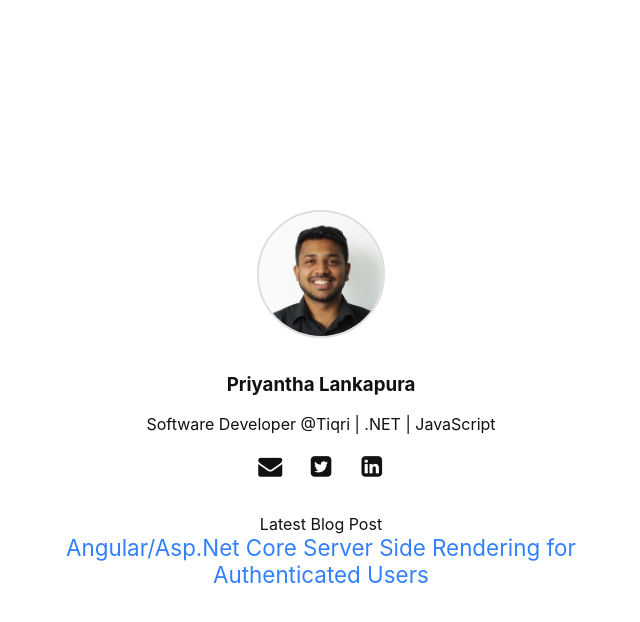
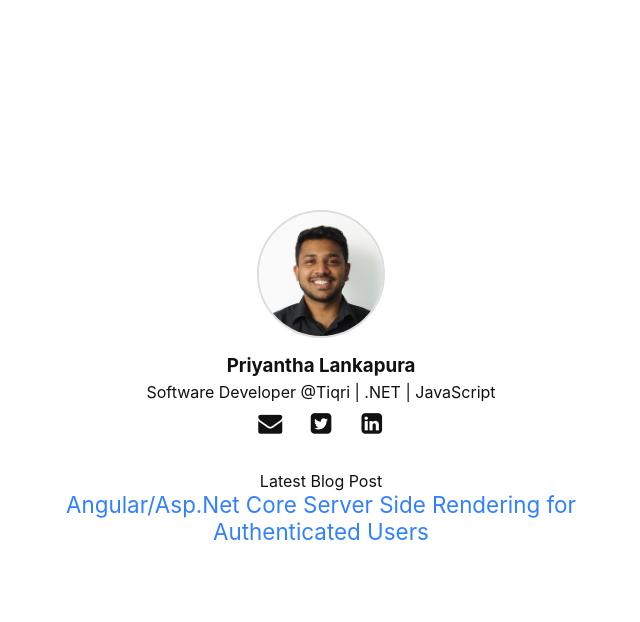
Before and after one commit to lankaapura/lankapura.net, a Jekyll site: the page built from index.html, in a window 1280 px wide. Shown: the top 622 px of the page, without its empty margins (319-959 px from the left). Built offline with Jekyll 4.4.1, drawn with Linux system fonts in a browser that asks for light colours; nearby versions of some CDN libraries; the list of posts is cut into pages by our own code.

Commit message:
update home page margins

```diff
--- a/_sass/home.scss
+++ b/_sass/home.scss
@@ -59,6 +59,10 @@ a {
 	right: 0;
 	text-align: center;
 	top: 0;
+
+	.author__name, .author__bio{
+		margin: 0px 0px 5px 0px;
+	}
 
 	a {
 		color: #111;
```
